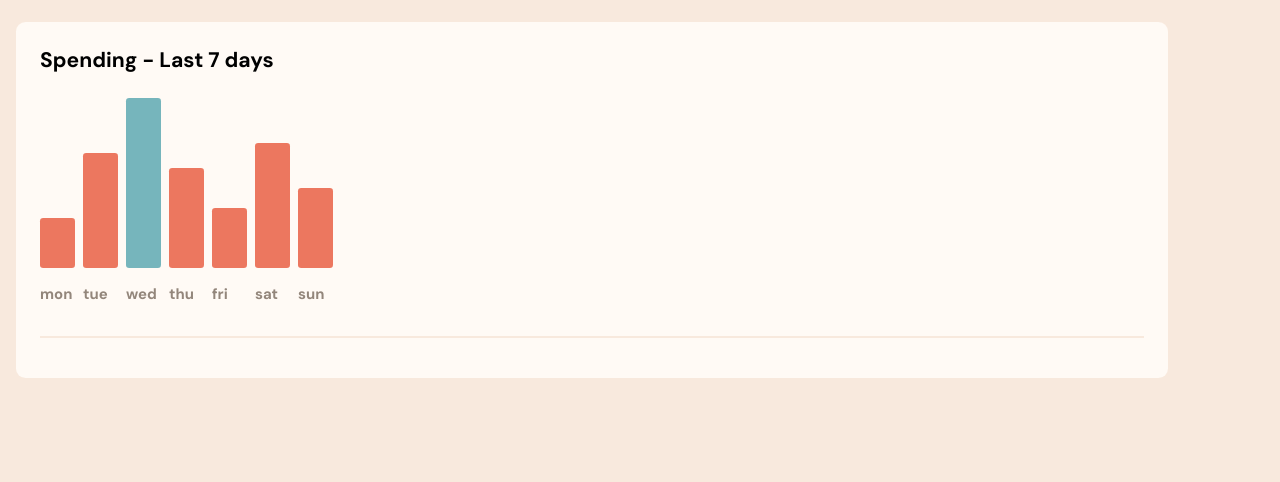
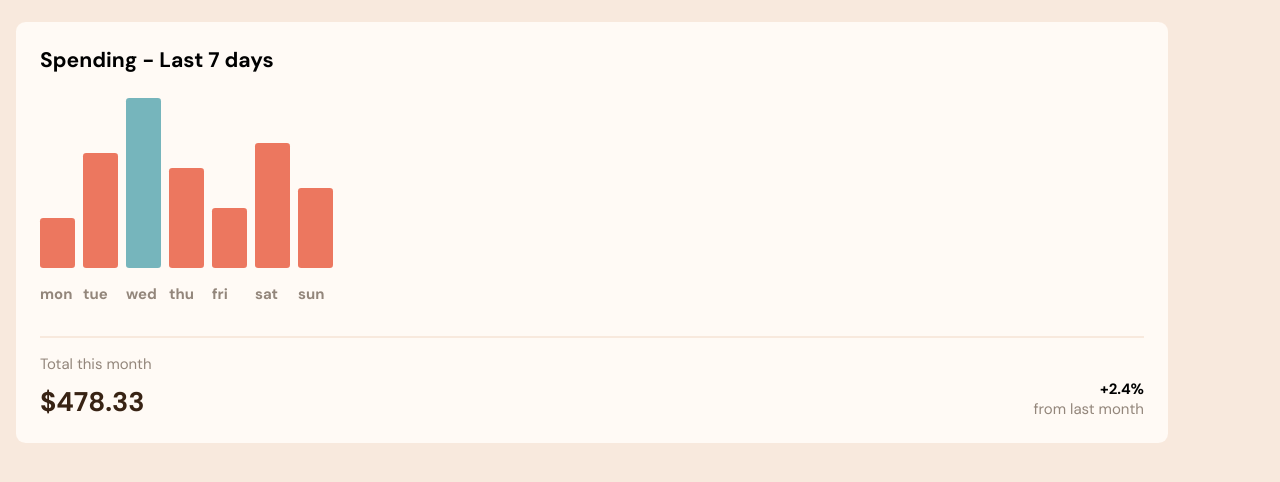
Before and after one commit to mohamed-abdelahi-haibelty/Expenses-chart-component, a plain HTML site: page index.html in a window 1280 px wide. Shown: the part 178-660 px from the top of the page. Drawn offline with Linux system fonts and the light colour scheme.

Commit message:
add this month styles

```diff
--- a/index.html
+++ b/index.html
@@ -52,6 +52,16 @@
                     <h5>sun</h5>
                 </div>
             </div>
+            <div class="total">
+                <div class="this-month">
+                    <h5>Total this month</h5>
+                    <h2>$478.33</h2>
+                </div>
+                <div class="last-month">
+                    <h5>+2.4%</h5>
+                    <h4>from last month</h4>
+                </div>
+            </div>
         </div>
     </div>
 </body>
--- a/styles.css
+++ b/styles.css
@@ -83,3 +83,24 @@ body{
 .chart h5{
     color: var(--Medium-brown);
 }
+.total{
+    display: flex;
+    justify-content: space-between;
+    align-items: end;
+}
+.this-month h5{
+    color: var(--Medium-brown);
+    margin-bottom: 10px;
+    font-weight: 100;
+}
+.this-month h2{
+    color: var(--Dark-brown);
+}
+.last-month{
+    text-align: end;
+}
+.last-month h4{
+    font-size: 15px;
+    color: var(--Medium-brown);
+    font-weight: 100;
+}
```
